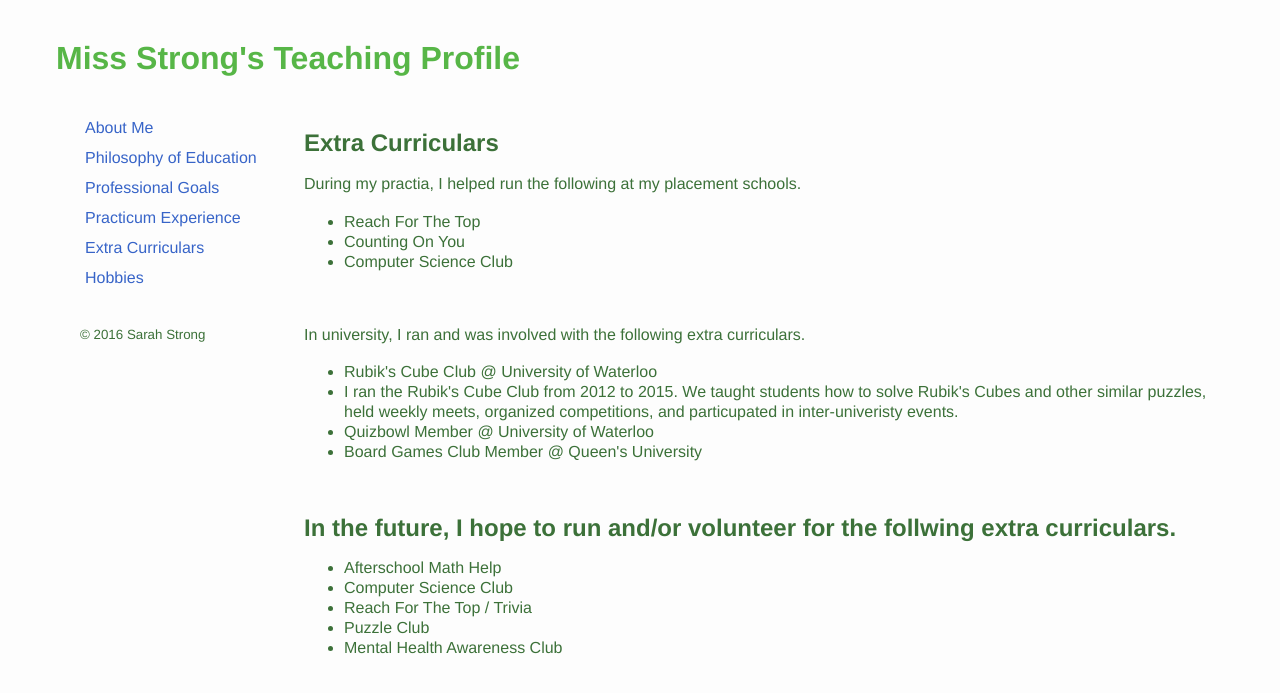
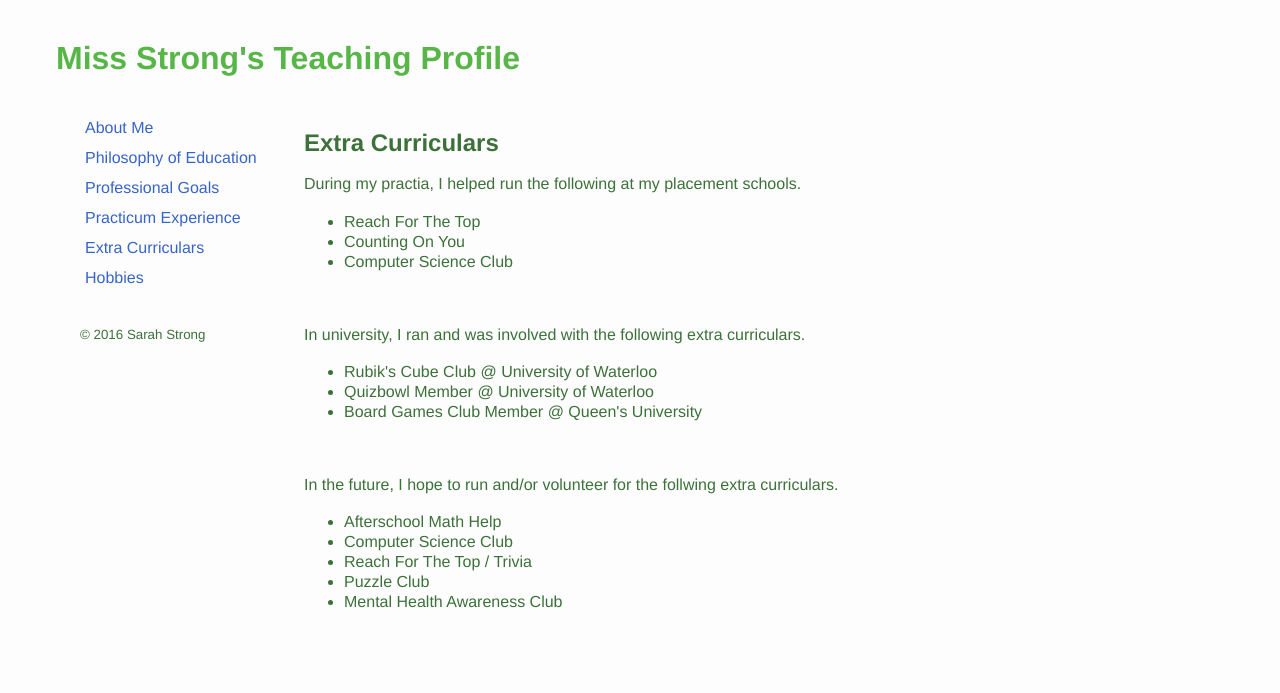
Before and after one commit to sarahstrong314/sarahstrong.ca, a Jekyll site: the page built from extra-curriculars.html, in a window 1280 px wide. Shown: the top 693 px of the page. Built offline with Jekyll 4.4.1, drawn with Linux system fonts in a browser that asks for light colours; nearby versions of some CDN libraries; library files that are not in the unit come from our copies; Markdown is read by kramdown in place of the engine named in the settings.

Commit message:
Updated extra curriculars page

```diff
--- a/extra-curriculars.html
+++ b/extra-curriculars.html
@@ -18,16 +18,14 @@ title: Extra Curriculars
 
 <p>In university, I ran and was involved with the following extra curriculars.</p>
 <ul>
-  <li>Rubik's Cube Club @ University of Waterloo
-    <li>I ran the Rubik's Cube Club from 2012 to 2015. We taught students how to solve Rubik's Cubes and other similar puzzles, held weekly meets, organized competitions, and particupated in inter-univeristy events. </li>
-  </li>
+  <li>Rubik's Cube Club @ University of Waterloo</li>
   <li>Quizbowl Member @ University of Waterloo</li>
   <li>Board Games Club Member @ Queen's University</li>
 </ul>
 
 <br / >
 
-<h2>In the future, I hope to run and/or volunteer for the follwing extra curriculars.</h2>
+<p>In the future, I hope to run and/or volunteer for the follwing extra curriculars.</p>
 <ul>
   <li>Afterschool Math Help</li>
   <li>Computer Science Club</li>
```
